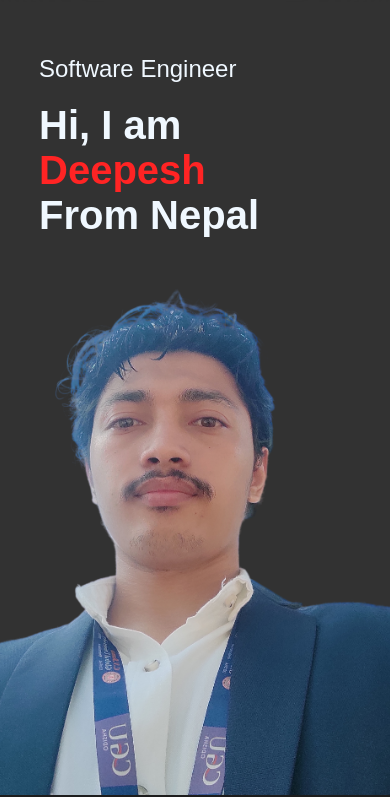
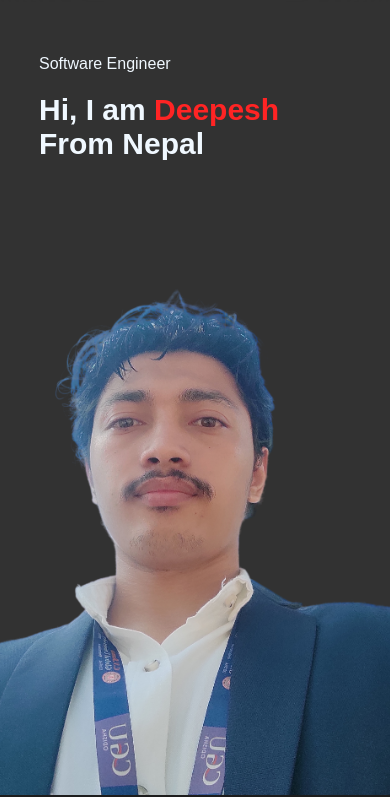
Before and after one commit to de-pesh/de, a plain HTML site: page index.html in a window 390 px wide. Shown: the part 49-846 px from the top of the page. Drawn offline with Linux system fonts and the light colour scheme.

Commit message:
hit and trial going on

```diff
--- a/style.css
+++ b/style.css
@@ -446,11 +446,11 @@ nav .fa-solid{
 
     .header_text{
         margin-top:30%;
-        font-size: 24px;
+        font-size: 16px;
     }
 
     .header_text h1{
-        font-size: 40px;
+        font-size: 30px;
     }
 
     nav .fa-solid{
```
